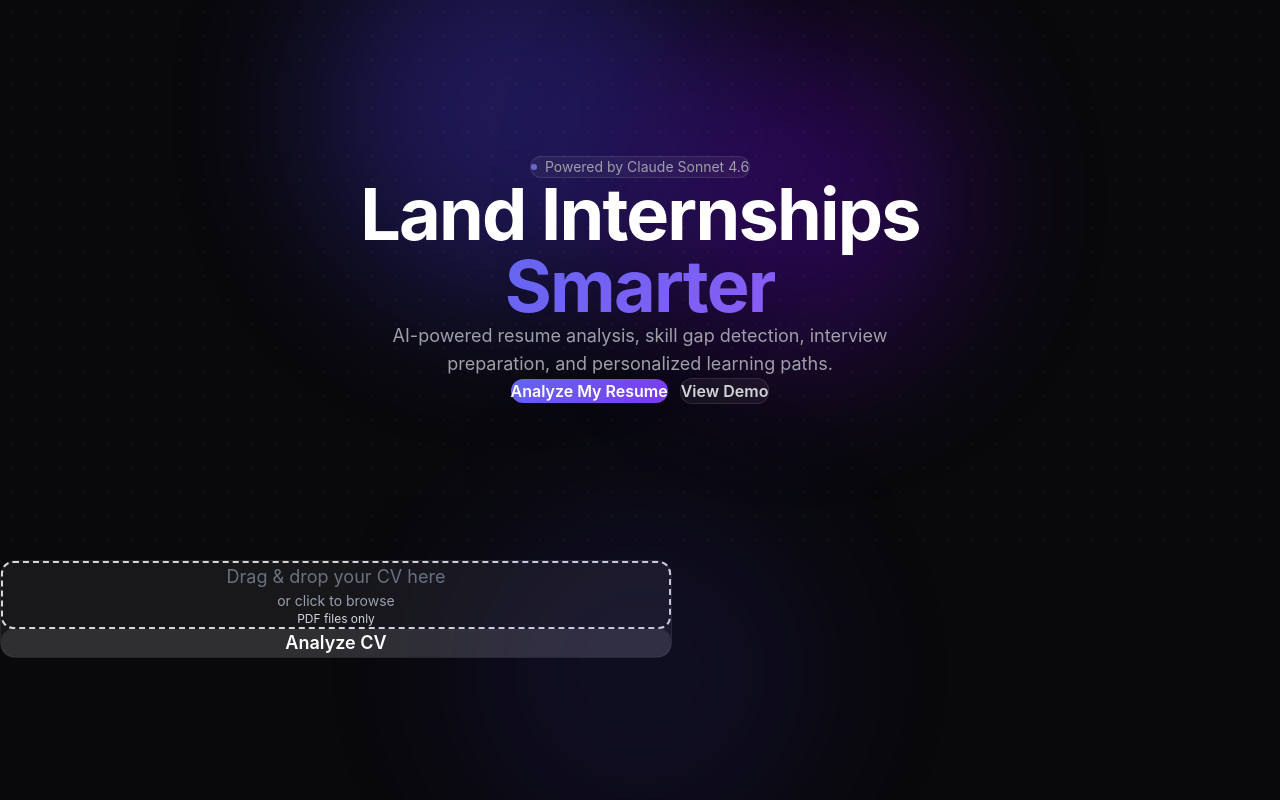
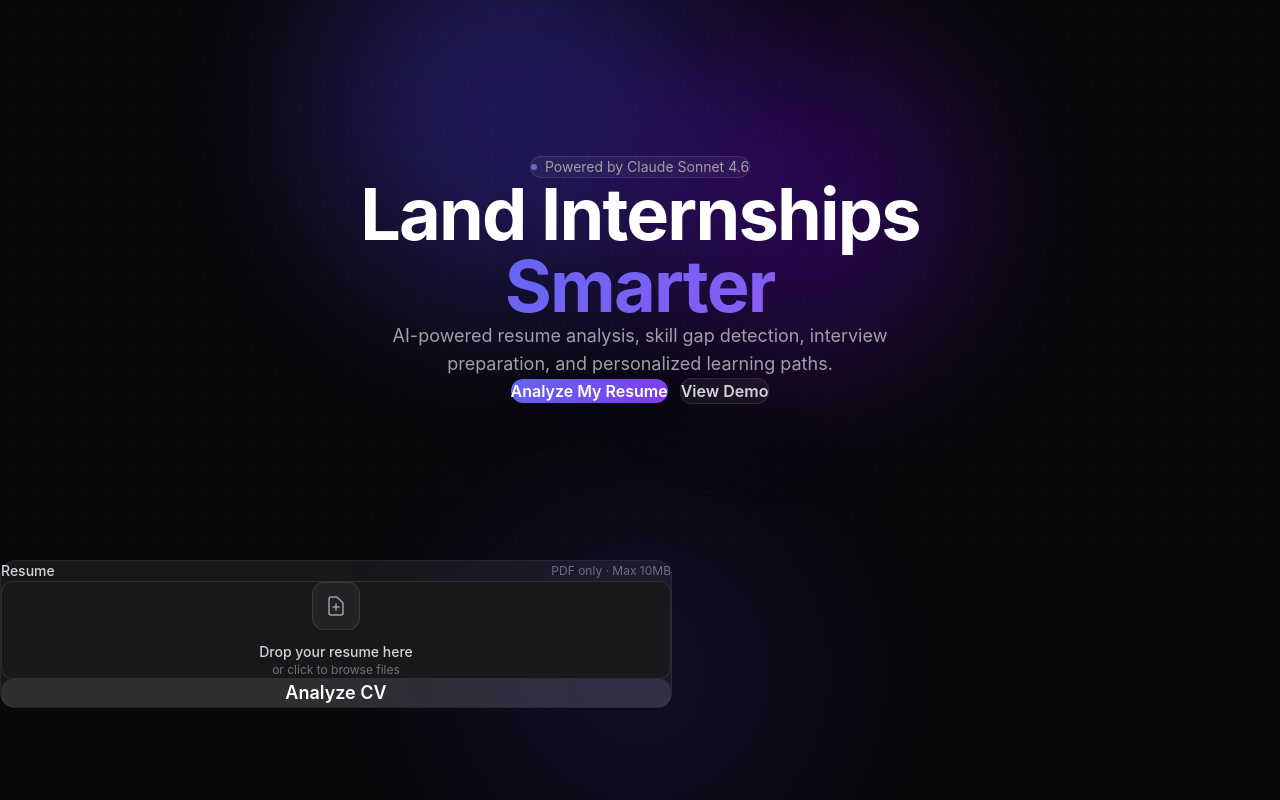
Before and after one commit to OusmaneSanokho/ai-internship-copilot, a Next.js app: page / in a window 1280 px wide. Built offline with nearby package versions, Linux system fonts and the light colour scheme.

Commit message:
Redesign - UploadZone with 5 states

```diff
--- a/components/UploadZone.tsx
+++ b/components/UploadZone.tsx
@@ -6,17 +6,28 @@ interface Props {
   onFileSelected: (file: File) => void
 }
 
+type UploadState = 'idle' | 'dragging' | 'success' | 'error'
+
 export default function UploadZone({ onFileSelected }: Props) {
+  const [state, setState] = useState<UploadState>('idle')
   const [fileName, setFileName] = useState<string | null>(null)
-  const [isDragging, setIsDragging] = useState(false)
+  const [errorMsg, setErrorMsg] = useState<string | null>(null)
   const inputRef = useRef<HTMLInputElement>(null)
 
   function handleFile(file: File) {
     if (file.type !== 'application/pdf') {
-      alert('Please upload a PDF file only.')
+      setErrorMsg('Only PDF files are supported.')
+      setState('error')
+      return
+    }
+    if (file.size > 10 * 1024 * 1024) {
+      setErrorMsg('File too large. Maximum size is 10MB.')
+      setState('error')
       return
     }
     setFileName(file.name)
+    setState('success')
+    setErrorMsg(null)
     onFileSelected(file)
   }
 
@@ -27,31 +38,47 @@ export default function UploadZone({ onFileSelected }: Props) {
 
   function handleDrop(e: React.DragEvent<HTMLDivElement>) {
     e.preventDefault()
-    setIsDragging(false)
+    setState('idle')
     const file = e.dataTransfer.files?.[0]
     if (file) handleFile(file)
   }
 
   function handleDragOver(e: React.DragEvent<HTMLDivElement>) {
     e.preventDefault()
-    setIsDragging(true)
+    setState('dragging')
   }
 
   function handleDragLeave() {
-    setIsDragging(false)
+    setState('idle')
+  }
+
+  function handleReset() {
+    setState('idle')
+    setFileName(null)
+    setErrorMsg(null)
+    if (inputRef.current) inputRef.current.value = ''
+  }
+
+  const stateStyles = {
+    idle: 'border-white/10 bg-[var(--surface)] hover:border-indigo-500/50 hover:bg-[var(--surface-hover)]',
+    dragging: 'border-indigo-500 bg-indigo-500/10 scale-[1.01]',
+    success: 'border-green-500/40 bg-green-500/5',
+    error: 'border-red-500/40 bg-red-500/5',
   }
 
   return (
+    <div>
+      <div className="mb-3 flex items-center justify-between">
+        <p className="text-sm font-medium text-zinc-300">Resume</p>
+        <span className="text-xs text-zinc-500">PDF only · Max 10MB</span>
+      </div>
+
       <div
-      onClick={() => inputRef.current?.click()}
+        onClick={() => state !== 'success' && inputRef.current?.click()}
         onDrop={handleDrop}
         onDragOver={handleDragOver}
         onDragLeave={handleDragLeave}
-      className={`cursor-pointer border-2 border-dashed rounded-xl p-10 text-center transition-colors ${
-        isDragging
-          ? 'border-blue-500 bg-blue-50'
-          : 'border-gray-300 hover:border-blue-400 hover:bg-gray-50'
-      }`}
+        className={`relative cursor-pointer rounded-xl border transition-all duration-200 p-8 text-center ${stateStyles[state]}`}
       >
         <input
           ref={inputRef}
@@ -61,18 +88,81 @@ export default function UploadZone({ onFileSelected }: Props) {
           onChange={handleChange}
         />
 
-      {fileName ? (
+        {state === 'idle' && (
+          <div className="flex flex-col items-center gap-3">
+            <div className="flex h-12 w-12 items-center justify-center rounded-xl border border-white/10 bg-white/5">
+              <svg className="h-6 w-6 text-zinc-400" fill="none" viewBox="0 0 24 24" stroke="currentColor">
+                <path strokeLinecap="round" strokeLinejoin="round" strokeWidth={1.5} d="M9 13h6m-3-3v6m5 5H7a2 2 0 01-2-2V5a2 2 0 012-2h5.586a1 1 0 01.707.293l5.414 5.414a1 1 0 01.293.707V19a2 2 0 01-2 2z" />
+              </svg>
+            </div>
             <div>
-          <p className="text-green-600 font-medium text-lg">✓ {fileName}</p>
-          <p className="text-gray-400 text-sm mt-1">Click to change file</p>
+              <p className="text-sm font-medium text-zinc-300">
+                Drop your resume here
+              </p>
+              <p className="mt-1 text-xs text-zinc-500">
+                or click to browse files
+              </p>
             </div>
-      ) : (
+          </div>
+        )}
+
+        {state === 'dragging' && (
+          <div className="flex flex-col items-center gap-3">
+            <div className="flex h-12 w-12 items-center justify-center rounded-xl border border-indigo-500/50 bg-indigo-500/10">
+              <svg className="h-6 w-6 text-indigo-400" fill="none" viewBox="0 0 24 24" stroke="currentColor">
+                <path strokeLinecap="round" strokeLinejoin="round" strokeWidth={1.5} d="M7 16a4 4 0 01-.88-7.903A5 5 0 1115.9 6L16 6a5 5 0 011 9.9M15 13l-3-3m0 0l-3 3m3-3v12" />
+              </svg>
+            </div>
+            <p className="text-sm font-medium text-indigo-400">
+              Release to upload
+            </p>
+          </div>
+        )}
+
+        {state === 'success' && (
+          <div className="flex items-center justify-between">
+            <div className="flex items-center gap-3">
+              <div className="flex h-10 w-10 items-center justify-center rounded-xl border border-green-500/30 bg-green-500/10">
+                <svg className="h-5 w-5 text-green-400" fill="none" viewBox="0 0 24 24" stroke="currentColor">
+                  <path strokeLinecap="round" strokeLinejoin="round" strokeWidth={2} d="M9 12l2 2 4-4m6 2a9 9 0 11-18 0 9 9 0 0118 0z" />
+                </svg>
+              </div>
+              <div className="text-left">
+                <p className="text-sm font-medium text-green-400">
+                  Resume uploaded
+                </p>
+                <p className="mt-0.5 text-xs text-zinc-500 truncate max-w-[200px]">
+                  {fileName}
+                </p>
+              </div>
+            </div>
+            <button
+              onClick={(e) => { e.stopPropagation(); handleReset() }}
+              className="rounded-lg border border-white/10 bg-white/5 px-3 py-1.5 text-xs text-zinc-400 hover:bg-white/10 transition-colors"
+            >
+              Change
+            </button>
+          </div>
+        )}
+
+        {state === 'error' && (
+          <div className="flex flex-col items-center gap-3">
+            <div className="flex h-12 w-12 items-center justify-center rounded-xl border border-red-500/30 bg-red-500/10">
+              <svg className="h-6 w-6 text-red-400" fill="none" viewBox="0 0 24 24" stroke="currentColor">
+                <path strokeLinecap="round" strokeLinejoin="round" strokeWidth={1.5} d="M12 9v2m0 4h.01m-6.938 4h13.856c1.54 0 2.502-1.667 1.732-3L13.732 4c-.77-1.333-2.694-1.333-3.464 0L3.34 16c-.77 1.333.192 3 1.732 3z" />
+              </svg>
+            </div>
             <div>
-          <p className="text-gray-500 text-lg">Drag & drop your CV here</p>
-          <p className="text-gray-400 text-sm mt-1">or click to browse</p>
-          <p className="text-gray-300 text-xs mt-2">PDF files only</p>
+              <p className="text-sm font-medium text-red-400">
+                {errorMsg}
+              </p>
+              <p className="mt-1 text-xs text-zinc-500">
+                Click to try again
+              </p>
+            </div>
           </div>
         )}
       </div>
+    </div>
   )
 }
```
Lines whose indentation alone changed are shown as unchanged.
